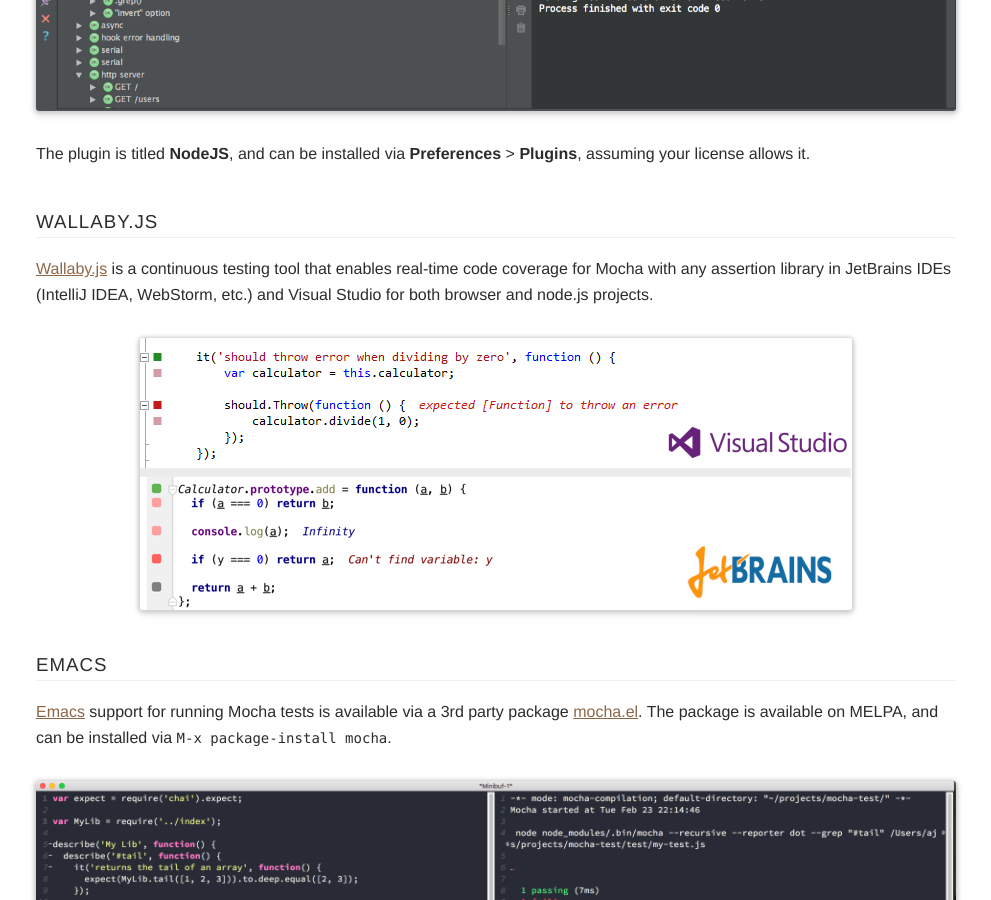
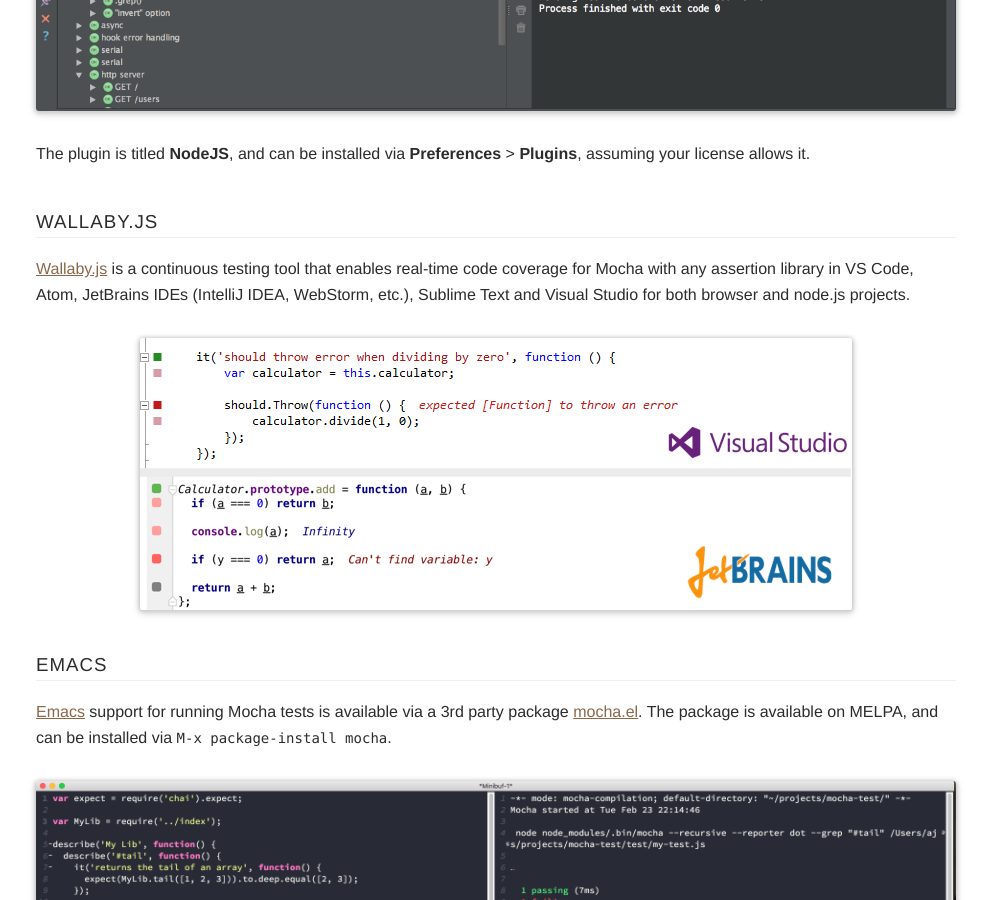
Before and after one commit to mochajs/docs-legacy, a Jekyll site: the page built from index.md, in a window 1280 px wide and 900 px high, scrolled down 44005 px. Shown: the whole window, without its empty margins (144-1135 px from the left). Built offline with Jekyll 4.4.1, drawn with Linux system fonts in a browser that asks for light colours.

Commit message:
Add all supported wallaby editors

```diff
--- a/index.md
+++ b/index.md
@@ -1292,7 +1292,7 @@ The plugin is titled **NodeJS**, and can be installed via **Preferences** > **Pl
 
 ### Wallaby.js
 
-[Wallaby.js](https://wallabyjs.com/) is a continuous testing tool that enables real-time code coverage for Mocha with any assertion library in JetBrains IDEs (IntelliJ IDEA, WebStorm, etc.) and Visual Studio for both browser and node.js projects.
+[Wallaby.js](https://wallabyjs.com/) is a continuous testing tool that enables real-time code coverage for Mocha with any assertion library in VS Code, Atom, JetBrains IDEs (IntelliJ IDEA, WebStorm, etc.), Sublime Text and Visual Studio for both browser and node.js projects.
 
 ![Wallaby.js in Action](images/wallaby.png?withoutEnlargement&resize=920,9999&pngquant){:class="screenshot"}
 
```
